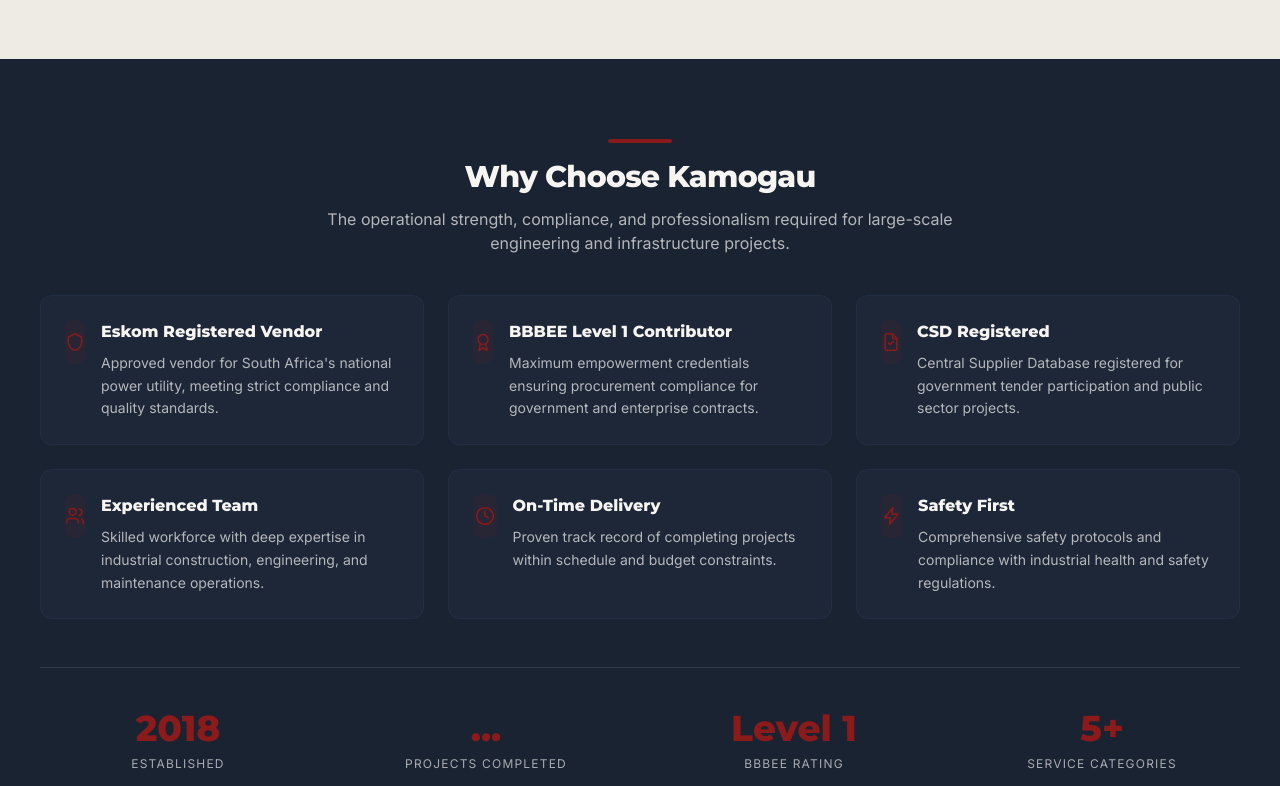
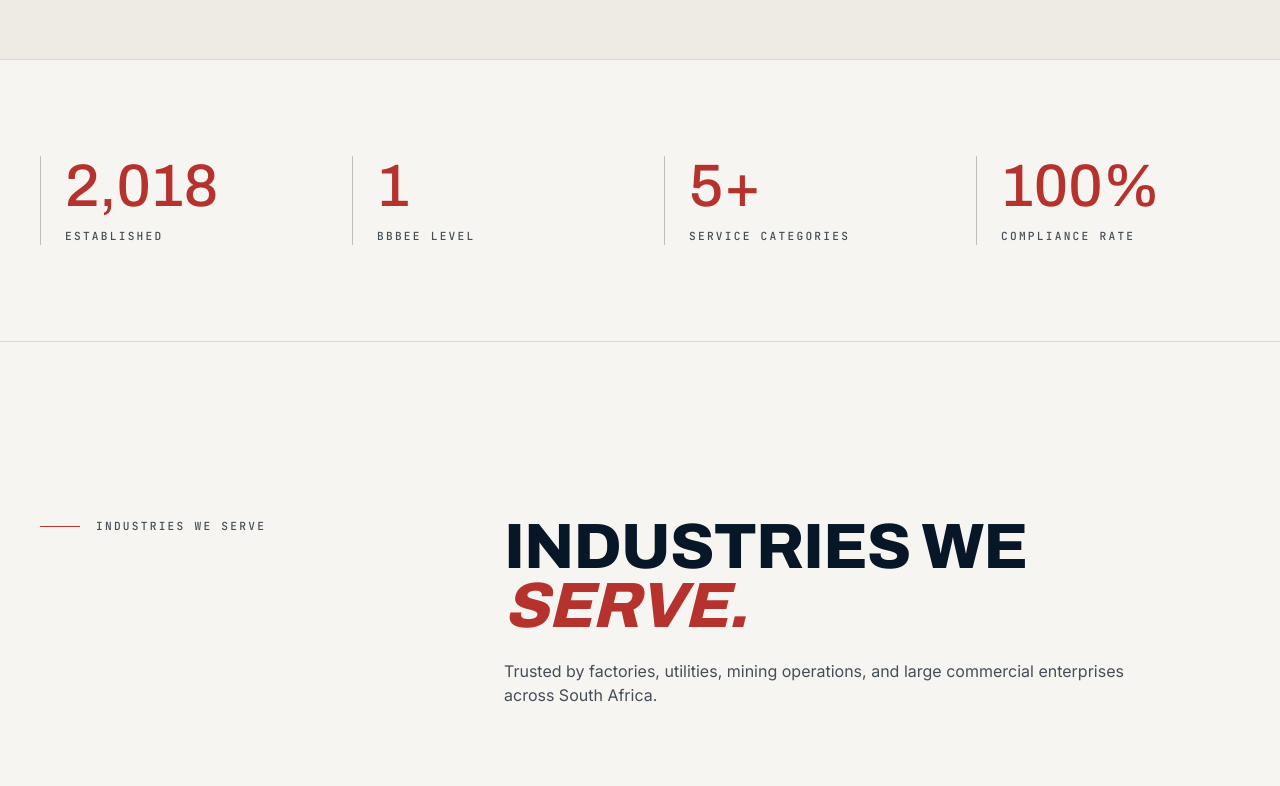
Before and after one commit to Tiego3/kamogau-site, a React (Vite) app: page / in a window 1280 px wide. Shown: the part 3100-3886 px from the top of the page. Built offline with nearby package versions, Linux system fonts and the light colour scheme.

Commit message:
Removed WhyChoose, add standalone Stats bar above Industries Industries heading split to match Services/Sectors red-italic pattern

```diff
--- a/src/App.jsx
+++ b/src/App.jsx
@@ -3,7 +3,7 @@ import Nav from "./components/Nav";
 import Hero from "./components/Hero";
 import Services from "./components/Services";
 import About from "./components/About";
-import WhyChoose from "./components/WhyChoose";
+import Stats from "./components/Stats";
 import Industries from "./components/Industries";
 import Contact from "./components/Contact";
 import Footer from "./components/Footer";
@@ -19,7 +19,7 @@ export default function App() {
       {/* Page sections */}
       <Services />
       <About />
-      <WhyChoose />
+      <Stats />
       <Industries />
       <Contact />
 
--- a/src/components/Industries.jsx
+++ b/src/components/Industries.jsx
@@ -50,7 +50,9 @@ export default function Industries() {
           </Reveal>
           <Reveal delay={0.1}>
             <h2 className="text-display text-foreground text-[clamp(2rem,5vw,4.5rem)] mb-6">
-              Industries We Serve
+              Industries We
+              <br />
+              <span className="italic text-ember">Serve.</span>
             </h2>
             <p className="max-w-2xl text-sm sm:text-base text-muted-foreground leading-relaxed">
               Trusted by factories, utilities, mining operations, and large
--- /dev/null
+++ b/src/components/Stats.jsx
@@ -0,0 +1,50 @@
+import { motion, useInView, useMotionValue, useTransform, animate } from "framer-motion";
+import { useEffect, useRef } from "react";
+
+const stats = [
+  { value: 2018, label: "Established", suffix: "", prefix: "" },
+  { value: 1, label: "BBBEE Level", suffix: "", prefix: "" },
+  { value: 5, label: "Service Categories", suffix: "+", prefix: "" },
+  { value: 100, label: "Compliance Rate", suffix: "%", prefix: "" },
+];
+
+function Counter({ to, suffix = "", prefix = "" }) {
+  const ref = useRef(null);
+  const inView = useInView(ref, { once: true, margin: "-100px" });
+  const count = useMotionValue(0);
+  const rounded = useTransform(count, (v) => prefix + Math.floor(v).toLocaleString() + suffix);
+
+  useEffect(() => {
+    if (inView) {
+      animate(count, to, { duration: 2, ease: [0.25, 1, 0.5, 1] });
+    }
+  }, [inView, to, count]);
+
+  return <motion.span ref={ref}>{rounded}</motion.span>;
+}
+
+export default function Stats() {
+  return (
+    <section className="relative bg-background border-y border-border py-24">
+      <div className="mx-auto max-w-7xl px-4 sm:px-6 lg:px-10">
+        <div className="grid gap-12 md:grid-cols-2 lg:grid-cols-4">
+          {stats.map((s, i) => (
+            <motion.div
+              key={s.label}
+              initial={{ opacity: 0, y: 30 }}
+              whileInView={{ opacity: 1, y: 0 }}
+              viewport={{ once: true }}
+              transition={{ duration: 0.8, delay: i * 0.1, ease: [0.25, 1, 0.5, 1] }}
+              className="border-l border-border-strong pl-6"
+            >
+              <div className="font-display text-5xl lg:text-6xl text-ember mb-3">
+                <Counter to={s.value} suffix={s.suffix} prefix={s.prefix} />
+              </div>
+              <div className="text-eyebrow">{s.label}</div>
+            </motion.div>
+          ))}
+        </div>
+      </div>
+    </section>
+  );
+}
--- a/src/components/WhyChoose.jsx
+++ /dev/null
@@ -1,98 +0,0 @@
-import { Icon } from "./icons";
-
-const features = [
-  {
-    icon: "shield",
-    title: "Eskom Registered Vendor",
-    desc:
-      "Approved vendor for South Africa's national power utility, meeting strict compliance and quality standards.",
-  },
-  {
-    icon: "award",
-    title: "BBBEE Level 1 Contributor",
-    desc:
-      "Maximum empowerment credentials ensuring procurement compliance for government and enterprise contracts.",
-  },
-  {
-    icon: "file",
-    title: "CSD Registered",
-    desc:
-      "Central Supplier Database registered for government tender participation and public sector projects.",
-  },
-  {
-    icon: "users",
-    title: "Experienced Team",
-    desc:
-      "Skilled workforce with deep expertise in industrial construction, engineering, and maintenance operations.",
-  },
-  {
-    icon: "clock",
-    title: "On-Time Delivery",
-    desc:
-      "Proven track record of completing projects within schedule and budget constraints.",
-  },
-  {
-    icon: "bolt",
-    title: "Safety First",
-    desc:
-      "Comprehensive safety protocols and compliance with industrial health and safety regulations.",
-  },
-];
-
-const stats = [
-  { value: "2018", label: "Established" },
-  { value: "...", label: "Projects Completed" },
-  { value: "Level 1", label: "BBBEE Rating" },
-  { value: "5+", label: "Service Categories" },
-];
-
-export default function WhyChoose() {
-  return (
-    <section className="bg-brand-navy">
-      <div className="container-x section-y">
-        <div className="text-center">
-          <div className="mx-auto h-1 w-16 rounded-full bg-brand-red" />
-          <h2 className="mt-4 font-heading text-2xl sm:text-3xl font-extrabold tracking-tight text-brand-cream">
-            Why Choose Kamogau
-          </h2>
-          <p className="mx-auto mt-3 max-w-2xl text-sm sm:text-base text-brand-cream/70">
-            The operational strength, compliance, and professionalism required for large-scale engineering and
-            infrastructure projects.
-          </p>
-        </div>
-
-        <div className="mt-10 grid gap-6 sm:grid-cols-2 lg:grid-cols-3">
-          {features.map((f) => (
-            <div
-              key={f.title}
-              className="rounded-xl border border-brand-navyLight/70 bg-brand-navyLight/30 p-6 transition hover:border-brand-red/40"
-            >
-              <div className="flex items-start gap-4">
-                <div className="flex h-11 w-11 items-center justify-center rounded-lg bg-brand-red/10 text-brand-red">
-                  <Icon name={f.icon} className="h-5 w-5" />
-                </div>
-                <div>
-                  <h3 className="font-heading font-extrabold text-brand-cream">{f.title}</h3>
-                  <p className="mt-2 text-sm text-brand-cream/70 leading-relaxed">{f.desc}</p>
-                </div>
-              </div>
-            </div>
-          ))}
-        </div>
-
-        <div className="mt-12 grid grid-cols-2 gap-8 border-t border-white/10 pt-10 sm:grid-cols-4">
-          {stats.map((s) => (
-            <div key={s.label} className="text-center">
-              <div className="font-heading text-3xl sm:text-4xl font-extrabold text-brand-red">
-                {s.value}
-              </div>
-              <div className="mt-2 text-xs uppercase tracking-widest text-brand-cream/65">
-                {s.label}
-              </div>
-            </div>
-          ))}
-        </div>
-      </div>
-    </section>
-  );
-}
```
